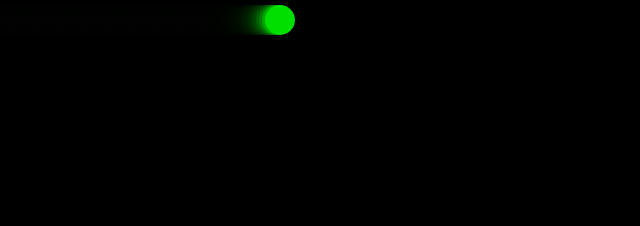
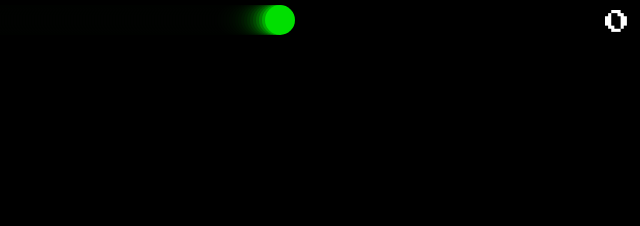
Before and after one commit to hunter-s70/PAC-snake, a plain HTML site: page src/index.html in a window 1280 px wide. Shown: the top 226 px of the page, 640-1280 px from the left. Drawn offline with Linux system fonts and the light colour scheme.

Commit message:
add score table in game

```diff
--- a/src/css/style.css
+++ b/src/css/style.css
@@ -1,3 +1,14 @@
 body {
     overflow: hidden;
 }
+
+.game-score {
+    /*font-family: 'Audiowide', cursive;*/
+    font-family: 'Press Start 2P', cursive;
+    font-size: 25px;
+    position: absolute;
+    top: 0;
+    right: 0;
+    color: #fff;
+    margin: 10px;
+}
--- a/src/index.html
+++ b/src/index.html
@@ -2,6 +2,7 @@
 <html>
 <head lang="ru">
     <meta charset="UTF-8">
+    <link href="https://fonts.googleapis.com/css?family=Audiowide|Press+Start+2P" rel="stylesheet">
     <link rel="stylesheet" href="css/style.css" type="text/css" media="screen" />
     <link rel="stylesheet" href="css/reset.css" type="text/css" media="screen" />
     <title>Pac-snake game</title>
--- a/src/js/Game.js
+++ b/src/js/Game.js
@@ -112,6 +112,7 @@ var Game = {
     render: function() {
         Game.ctx.fillStyle = 'rgba(0, 0, 0, 0.25)';
         Game.ctx.fillRect(0, 0, Game.playArea.width, Game.playArea.height);
+        Game.addScore(Game.snakeBallCount);
 
         while (Game.balls.length < Game.snakeBallCount) {
             var ball;
@@ -153,6 +154,23 @@ var Game = {
         requestAnimationFrame(Game.render);
     },
 
+    addScore: function(snakeBallCount) {
+        var gameScore = document.querySelector('.game-score'),
+            snakeBallCount = snakeBallCount - 1;
+
+        if (!gameScore) {
+            var element = document.createElement('div'),
+                body = document.querySelector('body');
+
+            element.className = 'game-score';
+            element.innerHTML = snakeBallCount;
+            body.appendChild(element);
+            return;
+        }
+
+        gameScore.innerHTML = snakeBallCount;
+    },
+
     levelUp: function() {
         this.staticBalls = [];
         this.snakeBallCount++;
```
